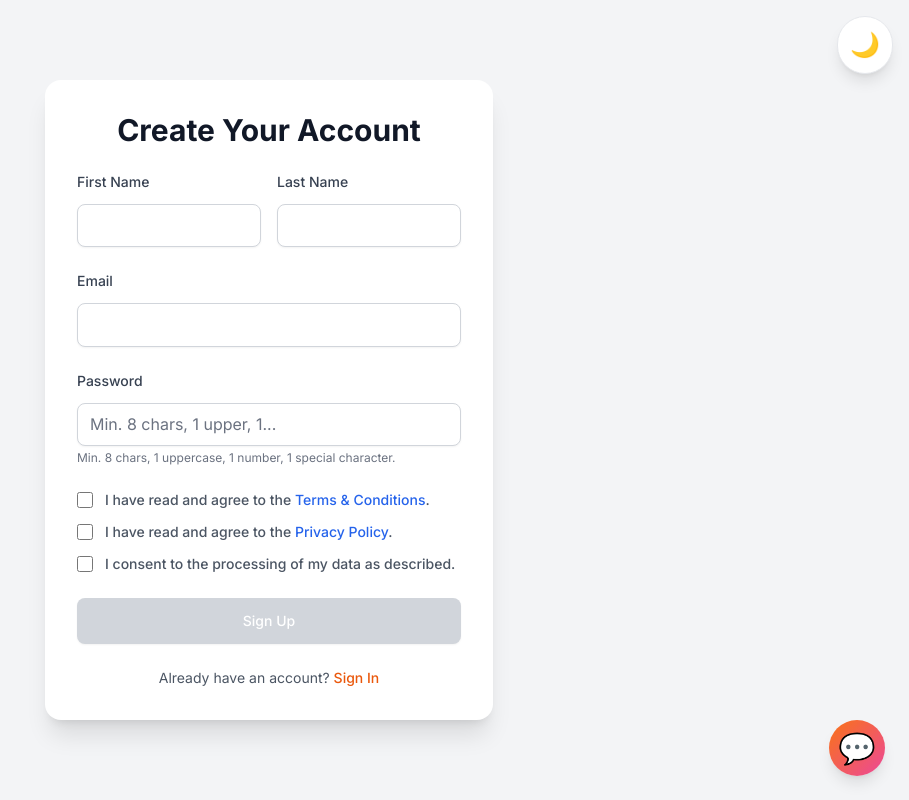
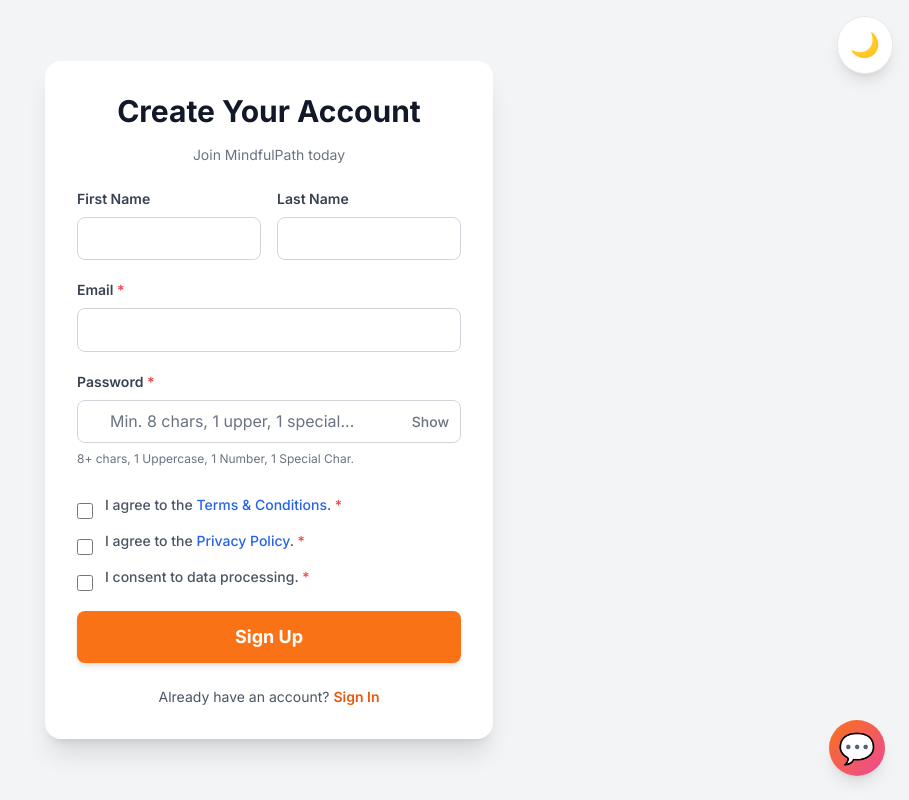
Before and after one commit to Umaa-6183/mindfulpath, a React (Vite) app in the folder frontend/: page /register in a window 1280 px wide. Shown: the whole page, without its empty margins (371-1280 px from the left). Built offline with nearby package versions, Linux system fonts and the light colour scheme.

Commit message:
Major UI Update: Interactive Players, Auth Validation, and Report Navigation

```diff
--- a/frontend/src/pages/Login.jsx
+++ b/frontend/src/pages/Login.jsx
@@ -1,18 +1,21 @@
 // /frontend/src/pages/Login.jsx
 
 import React, { useState } from 'react';
-import { useNavigate, Link } from 'react-router-dom'; // Import Link
+import { useNavigate, Link } from 'react-router-dom';
 import { useAuth } from '../context/AuthContext.jsx';
 
-// --- FIX: Import your new professional CSS files ---
 import '../styles/theme.css';
-import '../pages/styles/Upgrade.css'; // This contains your .form-container styles
+import '../pages/styles/Upgrade.css';
 
 export default function Login() {
   const navigate = useNavigate();
-  const { login } = useAuth(); // Get the login function from context
+  const { login } = useAuth();
+
   const [email, setEmail] = useState('');
   const [password, setPassword] = useState('');
+
+  // New State for Password Toggle
+  const [showPassword, setShowPassword] = useState(false);
   const [error, setError] = useState('');
   const [loading, setLoading] = useState(false);
 
@@ -22,69 +25,113 @@ export default function Login() {
     setError('');
 
     try {
-      const result = await login(email, password);
-
-      if (!result.success) {
-        setError(result.error || 'Login failed');
+      // The context login function usually throws an error if it fails
+      await login(email, password);
+      // Navigation happens automatically via AuthContext or we can force it here if needed
+      // navigate('/dashboard');
+    } catch (err) {
+      console.error(err);
+      if (err.response && err.response.status === 401) {
+        setError('❌ Invalid email or password.');
+      } else {
+        setError('⚠️ Login failed. Please check your connection.');
       }
-      // The context handles navigation on success
-    } catch (err) {
-      setError('An unexpected error occurred.');
     } finally {
       setLoading(false);
     }
   };
 
   return (
-    // --- FIX: Use the new CSS classes from your files ---
-    <div className="upgrade-container"> {/* Use .upgrade-container for the bg and layout */}
+    <div className="upgrade-container">
       <main className="upgrade-main" style={{display: 'flex', alignItems: 'center', justifyContent: 'center'}}>
-        <div className="pricing-card" style={{maxWidth: '450px'}}> {/* Re-use the pricing card for the white box */}
+        <div className="pricing-card" style={{maxWidth: '450px', width: '100%', padding: '2rem'}}>
 
-          <h2 style={{textAlign: 'center'}}>Welcome Back</h2>
+          <h2 style={{textAlign: 'center', marginBottom: '1.5rem'}}>Welcome Back</h2>
 
+          {/* Red Error Alert Box */}
           {error && (
-            <div className="error-message" role="alert">
+            <div style={{
+              backgroundColor: '#fee2e2',
+              border: '1px solid #ef4444',
+              color: '#b91c1c',
+              padding: '0.75rem',
+              borderRadius: '0.5rem',
+              marginBottom: '1rem',
+              fontSize: '0.9rem',
+              textAlign: 'center'
+            }} role="alert">
               {error}
             </div>
           )}
 
           <form onSubmit={handleSubmit}>
-            <div className="form-group">
-              <label htmlFor="email">Email</label>
+            <div className="form-group" style={{marginBottom: '1rem'}}>
+              <label htmlFor="email" style={{display: 'block', marginBottom: '0.5rem', fontWeight: '600'}}>
+                Email <span style={{color: 'red'}}>*</span>
+              </label>
               <input
                 id="email"
                 type="email"
                 value={email}
                 onChange={(e) => setEmail(e.target.value)}
                 required
+                style={{width: '100%', padding: '0.75rem', borderRadius: '0.5rem', border: '1px solid #ccc'}}
+                placeholder="you@example.com"
               />
             </div>
 
-            <div className="form-group">
-              <label htmlFor="password">Password</label>
+            <div className="form-group" style={{marginBottom: '1.5rem'}}>
+              <label htmlFor="password" style={{display: 'block', marginBottom: '0.5rem', fontWeight: '600'}}>
+                Password <span style={{color: 'red'}}>*</span>
+              </label>
+
+              {/* Password Input Wrapper for relative positioning */}
+              <div style={{position: 'relative'}}>
                 <input
                   id="password"
-                type="password"
+                  type={showPassword ? "text" : "password"} // Dynamic Type
                   value={password}
                   onChange={(e) => setPassword(e.target.value)}
                   required
+                  style={{width: '100%', padding: '0.75rem', paddingRight: '40px', borderRadius: '0.5rem', border: '1px solid #ccc'}}
+                  placeholder="Enter your password"
                 />
+
+                {/* Show/Hide Toggle Button */}
+                <button
+                  type="button"
+                  onClick={() => setShowPassword(!showPassword)}
+                  style={{
+                    position: 'absolute',
+                    right: '10px',
+                    top: '50%',
+                    transform: 'translateY(-50%)',
+                    background: 'none',
+                    border: 'none',
+                    cursor: 'pointer',
+                    fontSize: '1.2rem',
+                    color: '#666'
+                  }}
+                  title={showPassword ? "Hide password" : "Show password"}
+                >
+                  {showPassword ? "👁️" : "🙈"}
+                </button>
+              </div>
             </div>
 
             <button
               type="submit"
               disabled={loading}
-              className="btn btn-primary btn-payment" // Use .btn classes for styling
+              className="btn btn-primary btn-payment"
+              style={{width: '100%', padding: '0.75rem', fontSize: '1rem'}}
             >
               {loading ? 'Signing In...' : 'Sign In'}
             </button>
           </form>
 
-          <p className="payment-note" style={{marginTop: '1rem'}}>
+          <p className="payment-note" style={{marginTop: '1.5rem', textAlign: 'center'}}>
             Don't have an account?{' '}
-            {/* Use <Link> for React routing, not <a> */}
-            <Link to="/register" style={{color: 'var(--color-orange)', fontWeight: '600'}}>
+            <Link to="/register" style={{color: 'var(--color-orange)', fontWeight: '600', textDecoration: 'none'}}>
               Sign Up
             </Link>
           </p>
--- a/frontend/src/pages/Register.jsx
+++ b/frontend/src/pages/Register.jsx
@@ -2,208 +2,249 @@
 
 import React, { useState } from 'react';
 import { useNavigate, Link } from 'react-router-dom';
-import { useAuth } from '../context/AuthContext.jsx';
-// We no longer need the broken CSS imports because we're using Tailwind
+import api from '../config/api.js'; // Using direct API for clearer error handling
 
 export default function Register() {
   const navigate = useNavigate();
-  const { register } = useAuth();
 
-  const [email, setEmail] = useState('');
-  const [password, setPassword] = useState('');
-  const [firstName, setFirstName] = useState('');
-  const [lastName, setLastName] = useState('');
+  // Form State
+  const [formData, setFormData] = useState({
+    first_name: '',
+    last_name: '',
+    email: '',
+    password: '',
+    terms_accepted: false,
+    privacy_accepted: false,
+    consent_accepted: false
+  });
 
-  const [termsAccepted, setTermsAccepted] = useState(false);
-  const [privacyAccepted, setPrivacyAccepted] = useState(false);
-  const [consentAccepted, setConsentAccepted] = useState(false);
+  // UI State
+  const [showPassword, setShowPassword] = useState(false);
+  const [globalError, setGlobalError] = useState('');
+  const [fieldErrors, setFieldErrors] = useState({});
+  const [isSubmitting, setIsSubmitting] = useState(false);
 
-  const [error, setError] = useState('');
-  const [loading, setLoading] = useState(false);
+  // Handle Input Change
+  const handleChange = (e) => {
+    const { name, value, type, checked } = e.target;
+    setFormData(prev => ({
+      ...prev,
+      [name]: type === 'checkbox' ? checked : value
+    }));
 
-  const allConsentsGiven = termsAccepted && privacyAccepted && consentAccepted;
+    // Clear specific field error when user types
+    if (fieldErrors[name]) {
+        setFieldErrors(prev => ({ ...prev, [name]: null }));
+    }
+  };
+
+  // Validation Logic
+  const validateForm = () => {
+    const errors = {};
+    const pwd = formData.password;
+
+    // Email
+    if (!formData.email) errors.email = "Email is required.";
+    else if (!/\S+@\S+\.\S+/.test(formData.email)) errors.email = "Please enter a valid email address.";
+
+    // Password Complexity
+    if (!pwd) {
+      errors.password = "Password is required.";
+    } else {
+      if (pwd.length < 8) errors.password = "Password must be at least 8 characters.";
+      else if (!/[A-Z]/.test(pwd)) errors.password = "Password must contain an Uppercase letter.";
+      else if (!/[0-9]/.test(pwd)) errors.password = "Password must contain a Number.";
+      else if (!/[!@#$%^&*]/.test(pwd)) errors.password = "Password must contain a Special Character (!@#$%^&*).";
+    }
+
+    // Checkboxes
+    if (!formData.terms_accepted) errors.terms = "Required";
+
+    setFieldErrors(errors);
+    return Object.keys(errors).length === 0;
+  };
 
   const handleSubmit = async (e) => {
     e.preventDefault();
-    setLoading(true);
-    setError('');
+    setGlobalError('');
 
-    if (!allConsentsGiven) {
-      setError('You must accept all terms and policies to register.');
-      setLoading(false);
-      return;
-    }
+    if (!validateForm()) return; // Stop if validation fails
+
+    setIsSubmitting(true);
 
     try {
-      const result = await register({
-        email,
-        password,
-        first_name: firstName,
-        last_name: lastName,
-        terms_accepted: termsAccepted,
-        privacy_accepted: privacyAccepted,
-        consent_accepted: consentAccepted,
-      });
-
-      if (result && !result.success) {
-        setError(result.error || 'Registration failed');
-      }
-      // The context handles navigation on success
+      await api.post('/auth/register', formData);
+      alert('Registration successful! Please log in.');
+      navigate('/login');
     } catch (err) {
-      console.error('Registration error:', err);
-      setError('An unexpected error occurred. Please try again.');
+      console.error('Registration Error:', err);
+      // Display backend error message nicely
+      const msg = err.response?.data?.detail || "Registration failed. Please try again.";
+      setGlobalError(msg);
     } finally {
-      setLoading(false);
+      setIsSubmitting(false);
     }
   };
 
-  // --- Re-styled with Tailwind CSS for clean, consistent layout ---
+  // Helper to get input border classes based on error state
+  const getInputClass = (fieldName) => {
+    return `w-full px-4 py-2 border rounded-lg outline-none transition-colors ${
+      fieldErrors[fieldName]
+        ? 'border-red-500 bg-red-50 focus:border-red-500'
+        : 'border-gray-300 focus:border-orange-500 focus:ring-2 focus:ring-orange-200'
+    }`;
+  };
 
   return (
-    <div className="min-h-screen bg-gray-100 flex items-center justify-center py-12 px-4 sm:px-6 lg:px-8">
+    <div className="min-h-screen flex items-center justify-center bg-gray-100 px-4 py-8">
       <div className="max-w-md w-full bg-white rounded-2xl shadow-xl p-8 space-y-6">
 
-        <h2 className="text-center text-3xl font-bold text-gray-900">
-          Create Your Account
-        </h2>
+        <div className="text-center">
+          <h2 className="text-3xl font-bold text-gray-900">Create Your Account</h2>
+          <p className="text-gray-500 mt-2 text-sm">Join MindfulPath today</p>
+        </div>
 
-        {error && (
-          <div className="bg-red-100 border border-red-400 text-red-700 px-4 py-3 rounded-lg" role="alert">
-            <span className="block sm:inline">{error}</span>
+        {/* Global Error Message */}
+        {globalError && (
+          <div className="bg-red-100 border border-red-400 text-red-700 px-4 py-3 rounded-lg text-sm" role="alert">
+            {globalError}
           </div>
         )}
 
-        <form className="space-y-6" onSubmit={handleSubmit}>
+        <form className="space-y-5" onSubmit={handleSubmit}>
 
-          {/* First and Last Name Grid */}
-          <div className="grid grid-cols-1 md:grid-cols-2 gap-4">
-            <div className="space-y-1">
-              <label htmlFor="firstName" className="text-sm font-medium text-gray-700">
-                First Name
-              </label>
+          {/* Name Fields */}
+          <div className="grid grid-cols-2 gap-4">
+            <div>
+              <label className="block text-sm font-semibold text-gray-700 mb-1">First Name</label>
               <input
-                id="firstName"
+                name="first_name"
                 type="text"
-                className="w-full px-3 py-2 border border-gray-300 rounded-lg shadow-sm focus:outline-none focus:ring-orange-500 focus:border-orange-500"
-                value={firstName}
-                onChange={(e) => setFirstName(e.target.value)}
-                required
+                className="w-full px-4 py-2 border border-gray-300 rounded-lg focus:border-orange-500 focus:ring-2 focus:ring-orange-200 outline-none"
+                value={formData.first_name}
+                onChange={handleChange}
               />
             </div>
-            <div className="space-y-1">
-              <label htmlFor="lastName" className="text-sm font-medium text-gray-700">
-                Last Name
-              </label>
+            <div>
+              <label className="block text-sm font-semibold text-gray-700 mb-1">Last Name</label>
               <input
-                id="lastName"
+                name="last_name"
                 type="text"
-                className="w-full px-3 py-2 border border-gray-300 rounded-lg shadow-sm focus:outline-none focus:ring-orange-500 focus:border-orange-500"
-                value={lastName}
-                onChange={(e) => setLastName(e.target.value)}
-                required
+                className="w-full px-4 py-2 border border-gray-300 rounded-lg focus:border-orange-500 focus:ring-2 focus:ring-orange-200 outline-none"
+                value={formData.last_name}
+                onChange={handleChange}
               />
             </div>
           </div>
 
-          <div className="space-y-1">
-            <label htmlFor="email" className="text-sm font-medium text-gray-700">
-              Email
+          {/* Email */}
+          <div>
+            <label className="block text-sm font-semibold text-gray-700 mb-1">
+              Email <span className="text-red-500">*</span>
             </label>
             <input
-              id="email"
+              name="email"
               type="email"
-              className="w-full px-3 py-2 border border-gray-300 rounded-lg shadow-sm focus:outline-none focus:ring-orange-500 focus:border-orange-500"
-              value={email}
-              onChange={(e) => setEmail(e.target.value)}
+              className={getInputClass('email')}
+              value={formData.email}
+              onChange={handleChange}
               required
             />
+            {fieldErrors.email && <p className="text-xs text-red-500 mt-1 font-medium">{fieldErrors.email}</p>}
           </div>
 
-          <div className="space-y-1">
-            <label htmlFor="password" className="text-sm font-medium text-gray-700">
-              Password
+          {/* Password with Toggle */}
+          <div>
+            <label className="block text-sm font-semibold text-gray-700 mb-1">
+              Password <span className="text-red-500">*</span>
             </label>
-            <input
-              id="password"
-              type="password"
-              className="w-full px-3 py-2 border border-gray-300 rounded-lg shadow-sm focus:outline-none focus:ring-orange-500 focus:border-orange-500"
-              value={password}
-              onChange={(e) => setPassword(e.target.value)}
-              required
-              placeholder="Min. 8 chars, 1 upper, 1..."
-            />
-            <p className="text-xs text-gray-500">
-              Min. 8 chars, 1 uppercase, 1 number, 1 special character.
-            </p>
+            <div className="relative">
+              <input
+                name="password"
+                type={showPassword ? "text" : "password"}
+                className={getInputClass('password')}
+                value={formData.password}
+                onChange={handleChange}
+                required
+                placeholder="Min. 8 chars, 1 upper, 1 special..."
+              />
+              <button
+                type="button"
+                onClick={() => setShowPassword(!showPassword)}
+                className="absolute right-3 top-1/2 transform -translate-y-1/2 text-gray-500 hover:text-gray-700 text-sm font-medium"
+              >
+                {showPassword ? "Hide" : "Show"}
+              </button>
+            </div>
+            {fieldErrors.password ? (
+                <p className="text-xs text-red-500 mt-1 font-medium">{fieldErrors.password}</p>
+            ) : (
+                <p className="text-xs text-gray-500 mt-1">
+                  8+ chars, 1 Uppercase, 1 Number, 1 Special Char.
+                </p>
+            )}
           </div>
 
           {/* Consent Checkboxes */}
-          <div className="space-y-3">
-            <label className="flex items-start text-sm text-gray-600">
+          <div className="space-y-3 pt-2">
+            <label className="flex items-start gap-3 cursor-pointer group">
               <input
+                name="terms_accepted"
                 type="checkbox"
-                className="h-4 w-4 text-orange-600 border-gray-300 rounded mt-0.5 mr-3 shrink-0 focus:ring-orange-500"
-                checked={termsAccepted}
-                onChange={(e) => setTermsAccepted(e.target.checked)}
+                className="mt-1 h-4 w-4 text-orange-600 border-gray-300 rounded focus:ring-orange-500 cursor-pointer"
+                checked={formData.terms_accepted}
+                onChange={handleChange}
               />
-              <span>
-                I have read and agree to the{' '}
-                <a
-                  href="/terms_and_conditions.pdf"
-                  target="_blank"
-                  rel="noopener noreferrer"
-                  className="font-medium text-blue-600 hover:text-blue-500"
-                >
-                  Terms & Conditions
-                </a>.
+              <span className="text-sm text-gray-600 group-hover:text-gray-800">
+                I agree to the <span className="text-blue-600 hover:underline">Terms & Conditions</span>. <span className="text-red-500">*</span>
+              </span>
+            </label>
+            {fieldErrors.terms && <p className="text-xs text-red-500 ml-7 font-medium">{fieldErrors.terms}</p>}
+
+            <label className="flex items-start gap-3 cursor-pointer group">
+              <input
+                name="privacy_accepted"
+                type="checkbox"
+                className="mt-1 h-4 w-4 text-orange-600 border-gray-300 rounded focus:ring-orange-500 cursor-pointer"
+                checked={formData.privacy_accepted}
+                onChange={handleChange}
+              />
+              <span className="text-sm text-gray-600 group-hover:text-gray-800">
+                I agree to the <span className="text-blue-600 hover:underline">Privacy Policy</span>. <span className="text-red-500">*</span>
               </span>
             </label>
 
-            <label className="flex items-start text-sm text-gray-600">
+            <label className="flex items-start gap-3 cursor-pointer group">
               <input
+                name="consent_accepted"
                 type="checkbox"
-                className="h-4 w-4 text-orange-600 border-gray-300 rounded mt-0.5 mr-3 shrink-0 focus:ring-orange-500"
-                checked={privacyAccepted}
-                onChange={(e) => setPrivacyAccepted(e.target.checked)}
+                className="mt-1 h-4 w-4 text-orange-600 border-gray-300 rounded focus:ring-orange-500 cursor-pointer"
+                checked={formData.consent_accepted}
+                onChange={handleChange}
               />
-              <span>
-                I have read and agree to the{' '}
-                <a
-                  href="/privacy_policy.pdf"
-                  target="_blank"
-                  rel="noopener noreferrer"
-                  className="font-medium text-blue-600 hover:text-blue-500"
-                >
-                  Privacy Policy
-                </a>.
-              </span>
-            </label>
-
-            <label className="flex items-start text-sm text-gray-600">
-              <input
-                type="checkbox"
-                className="h-4 w-4 text-orange-600 border-gray-300 rounded mt-0.5 mr-3 shrink-0 focus:ring-orange-500"
-                checked={consentAccepted}
-                onChange={(e) => setConsentAccepted(e.target.checked)}
-              />
-              <span>
-                I consent to the processing of my data as described.
+              <span className="text-sm text-gray-600 group-hover:text-gray-800">
+                I consent to data processing. <span className="text-red-500">*</span>
               </span>
             </label>
           </div>
 
+          {/* Submit Button */}
           <button
             type="submit"
-            disabled={loading || !allConsentsGiven}
-            className="w-full flex justify-center py-3 px-4 border border-transparent rounded-lg shadow-sm text-sm font-medium text-white bg-orange-500 hover:bg-orange-600 focus:outline-none focus:ring-2 focus:ring-offset-2 focus:ring-orange-500 disabled:bg-gray-300 disabled:cursor-not-allowed"
+            disabled={isSubmitting}
+            className={`w-full py-3 rounded-lg text-white font-bold text-lg shadow-md transition-all transform active:scale-95 ${
+              isSubmitting
+                ? 'bg-gray-400 cursor-not-allowed'
+                : 'bg-orange-500 hover:bg-orange-600 hover:shadow-lg'
+            }`}
           >
-            {loading ? 'Creating Account...' : 'Sign Up'}
+            {isSubmitting ? 'Creating Account...' : 'Sign Up'}
           </button>
         </form>
 
-        <p className="text-sm text-center text-gray-600">
+        <p className="text-center text-sm text-gray-600">
           Already have an account?{' '}
-          <Link to="/login" className="font-medium text-orange-600 hover:text-orange-500">
+          <Link to="/login" className="font-semibold text-orange-600 hover:text-orange-500 hover:underline">
             Sign In
           </Link>
         </p>
```
Also changed, not shown: frontend/src/pages/Content/Meditation.jsx (+20 -19 lines), frontend/src/pages/Content/Yoga.jsx (+40 -41 lines), frontend/src/pages/Report.jsx (+60 -32 lines). Lines whose indentation alone changed are shown as unchanged.
